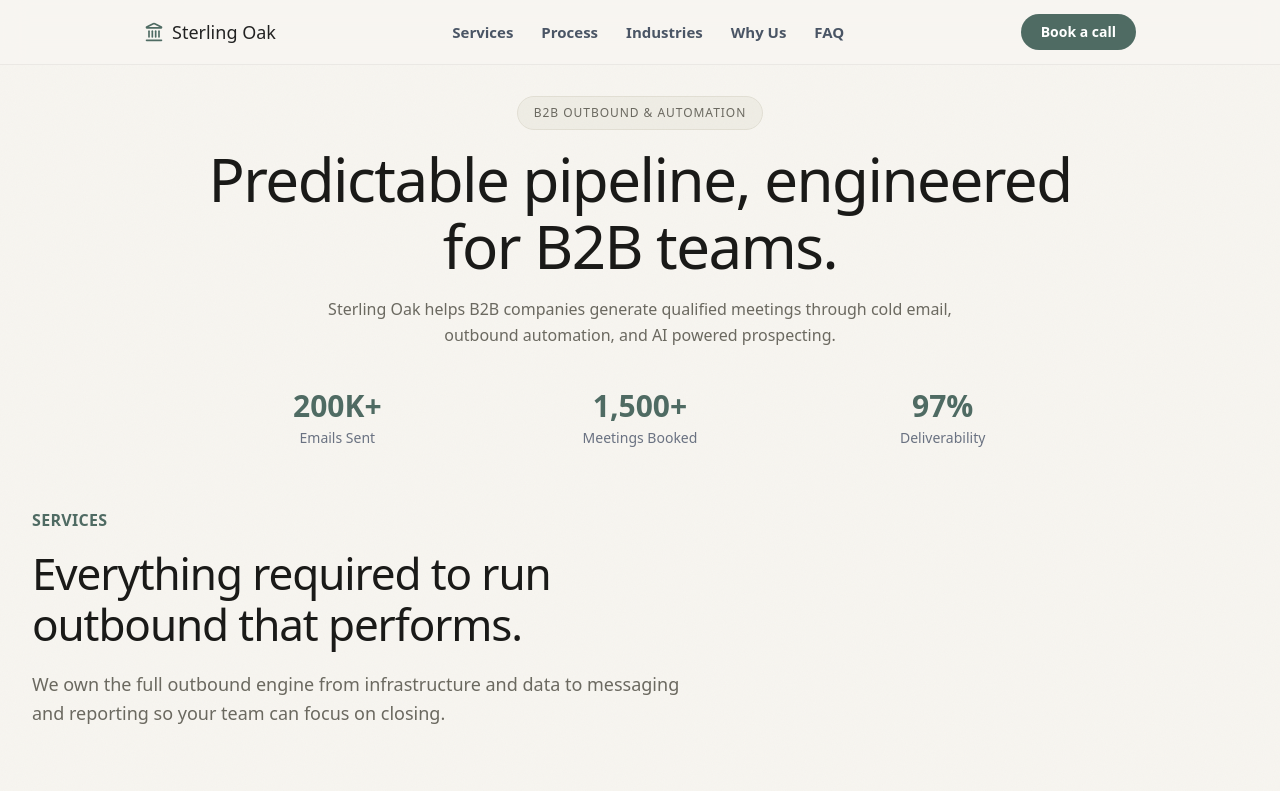
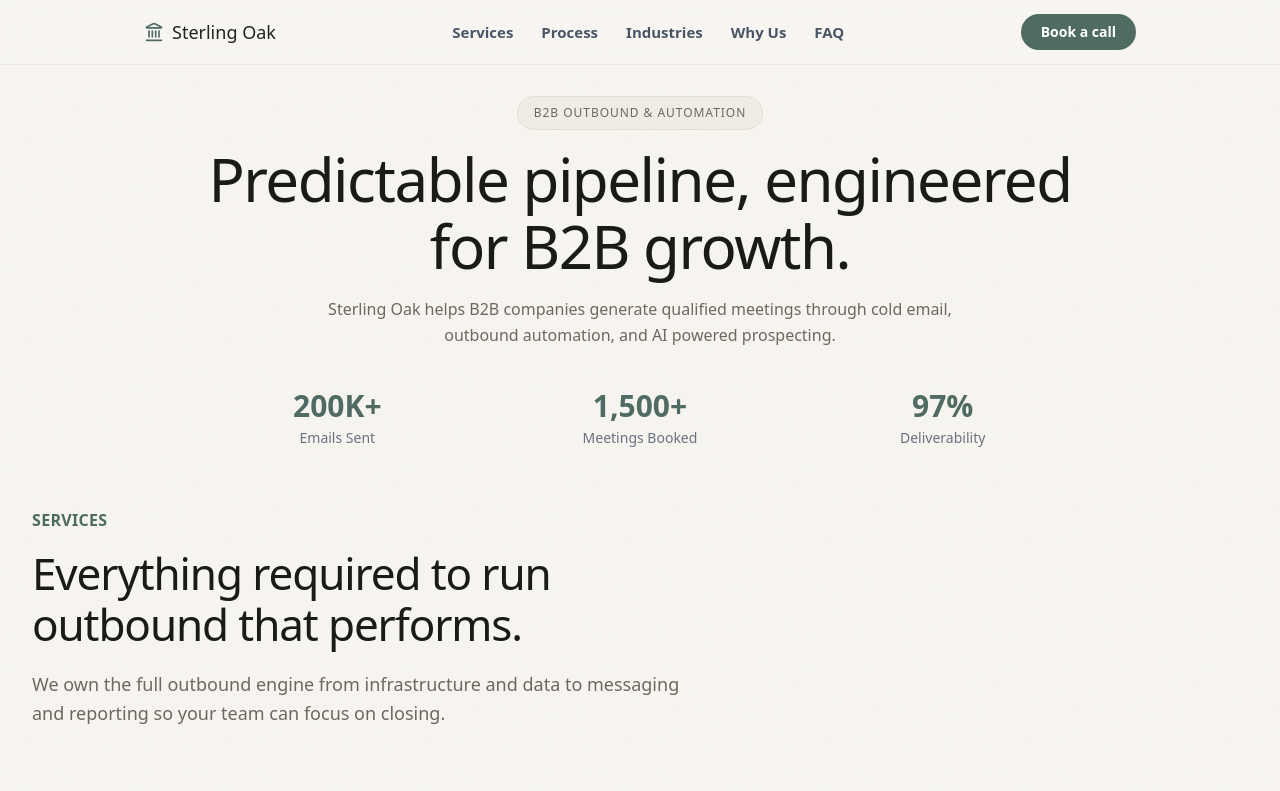
Before and after one commit to deshmukhvidya84-dev/sterling-oak, a Next.js app: page / in a window 1280 px wide. Shown: the top 791 px of the page. Built offline with nearby package versions, Linux system fonts and the light colour scheme.

Commit message:
Updates hero section

```diff
--- a/components/Hero.tsx
+++ b/components/Hero.tsx
@@ -12,7 +12,7 @@
 
         {/* Heading */}
         <h1 className="animate-fade-up mt-4 font-serif text-4xl sm:text-5x1 lg:text-7x1 font-medium leading-[1.12] tracking-tight text-foreground [animation-delay:100ms] sm:text-5xl lg:text-6xl">
-          Predictable pipeline, engineered for B2B teams.
+          Predictable pipeline, engineered for B2B growth.
         </h1>
 
         {/* Subheading */}
```
